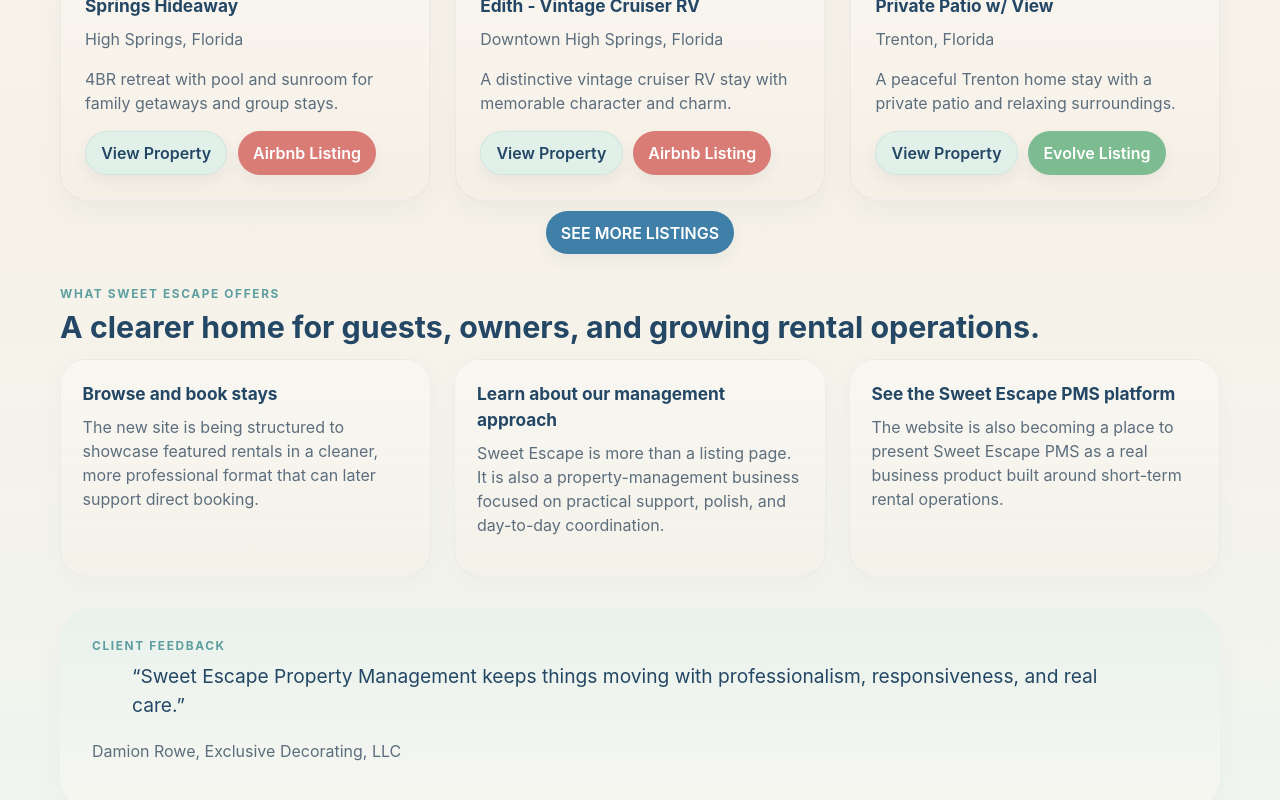
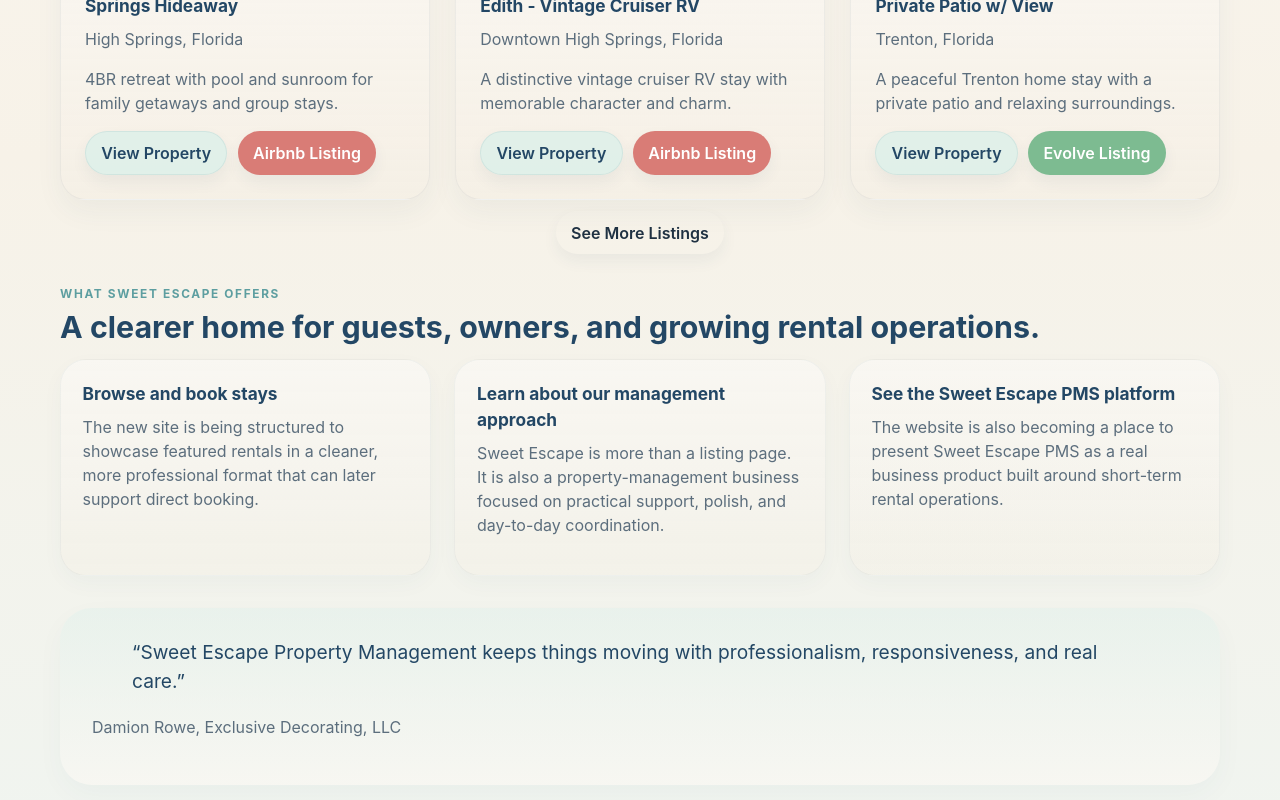
Before and after one commit to masterhavik/sweet-escape-website-2026, a React (Vite) app: page / in a window 1280 px wide. Shown: the part 660-1460 px from the top of the page. Built offline with nearby package versions, Linux system fonts and the light colour scheme.

Commit message:
Refine homepage listings CTA and testimonial heading

```diff
--- a/src/pages/HomePage.tsx
+++ b/src/pages/HomePage.tsx
@@ -55,8 +55,8 @@
           ))}
         </div>
         <div className="button-row button-row--centered">
-          <Link className="button button--primary" to="/rentals">
-            SEE MORE LISTINGS
+          <Link className="button button--outline-accent button--see-more" to="/rentals">
+            See More Listings
           </Link>
         </div>
       </section>
@@ -92,7 +92,6 @@
       </section>
 
       <section className="panel testimonial-panel">
-        <p className="eyebrow">Client feedback</p>
         <blockquote>“{testimonials[0].quote}”</blockquote>
         <p className="muted">{testimonials[0].attribution}</p>
       </section>
```
